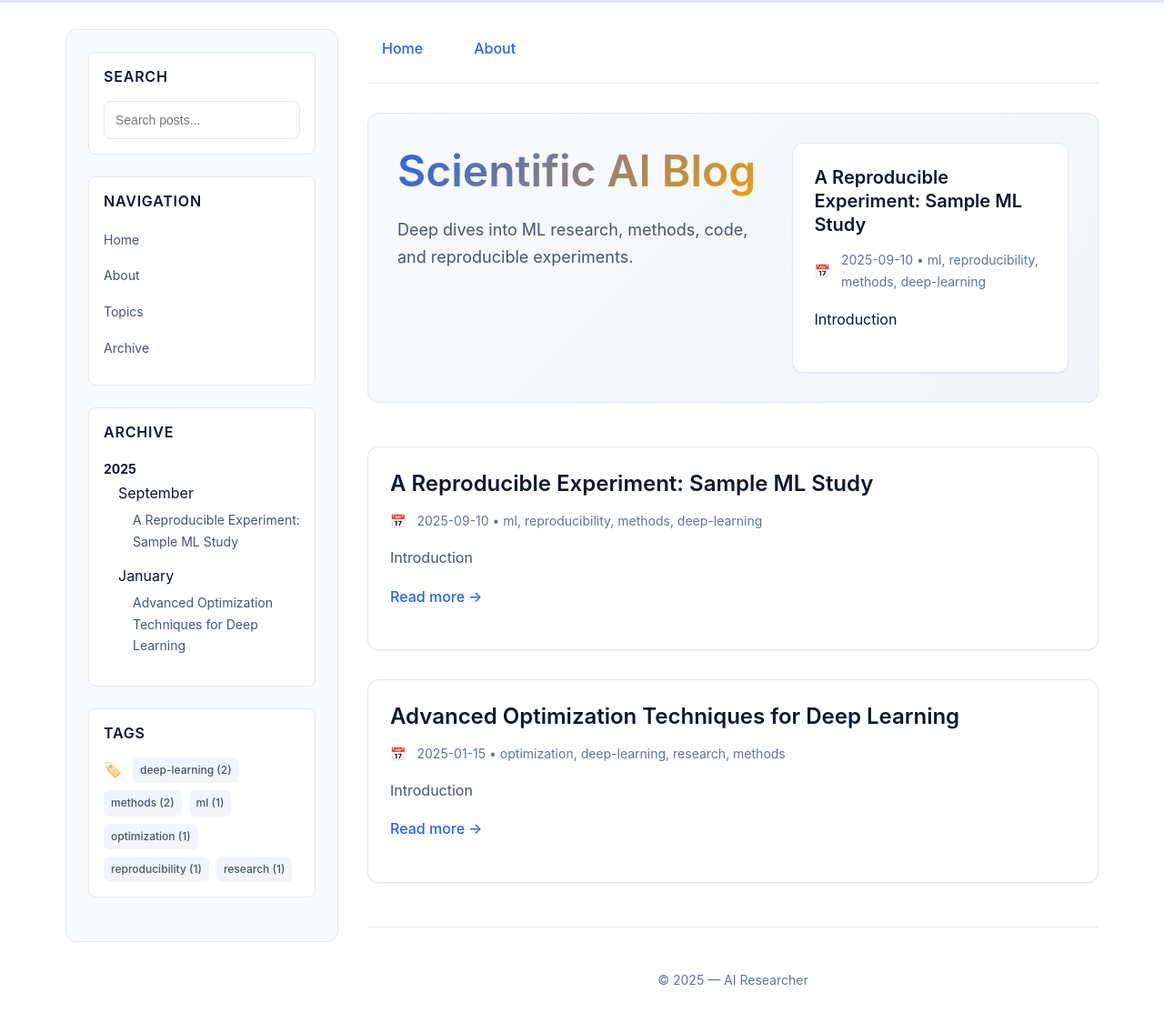
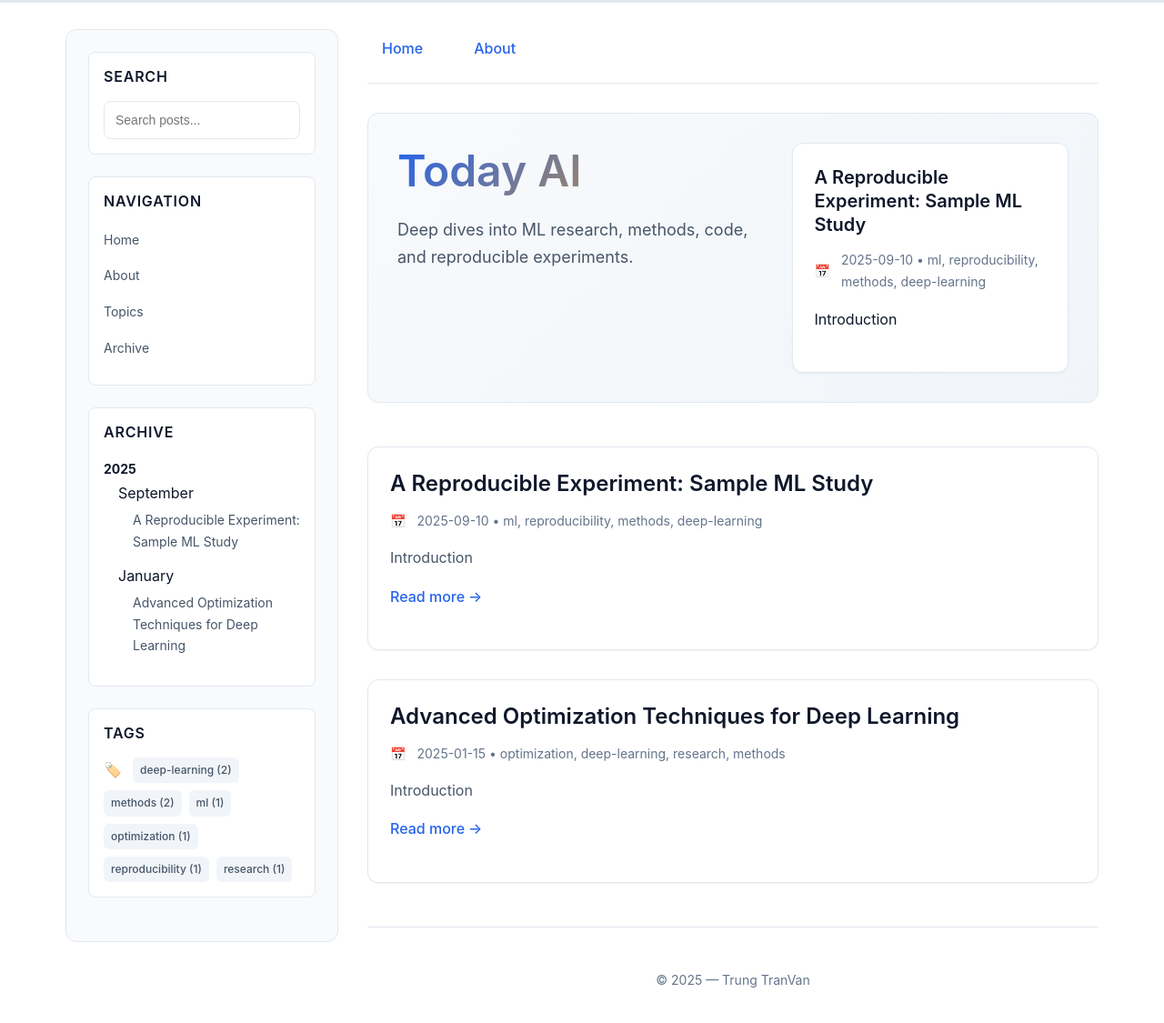
Before and after one commit to mr-takeshi/mr-takeshi.github.io, a Jekyll site: the page built from index.html, in a window 1280 px wide and 1141 px high. Shown: the top 1125 px of the window at 91% size. Built offline with Jekyll 4.4.1, drawn with Linux system fonts in a browser that asks for light colours; the list of posts is cut into pages by our own code.

Commit message:
change config

```diff
--- a/_config.yml
+++ b/_config.yml
@@ -1,4 +1,4 @@
-title: "Scientific AI Blog"
+title: "Today AI"
 description: "Deep dives into ML research, methods, code, and reproducible experiments."
 baseurl: ""       # set if hosting as /repo-name
 url: "https://mr-takeshi.github.io"  # replace with your URL
@@ -21,8 +21,8 @@ encoding: utf-8
 
 # Expose these variables to layouts
 author:
-  name: "AI Researcher"
-  email: "researcher@example.com"
+  name: "Trung TranVan"
+  email: "trungtv1207@gmail.com"
   bio: "Passionate about reproducible machine learning research and open science."
   avatar: "/assets/images/avatar.jpg"
   social:
@@ -54,7 +54,7 @@ defaults:
       type: "posts"
     values:
       layout: "post"
-      author: "AI Researcher"
+      author: "Trung TranVan"
       share: true
       comments: true
   - scope:
```
